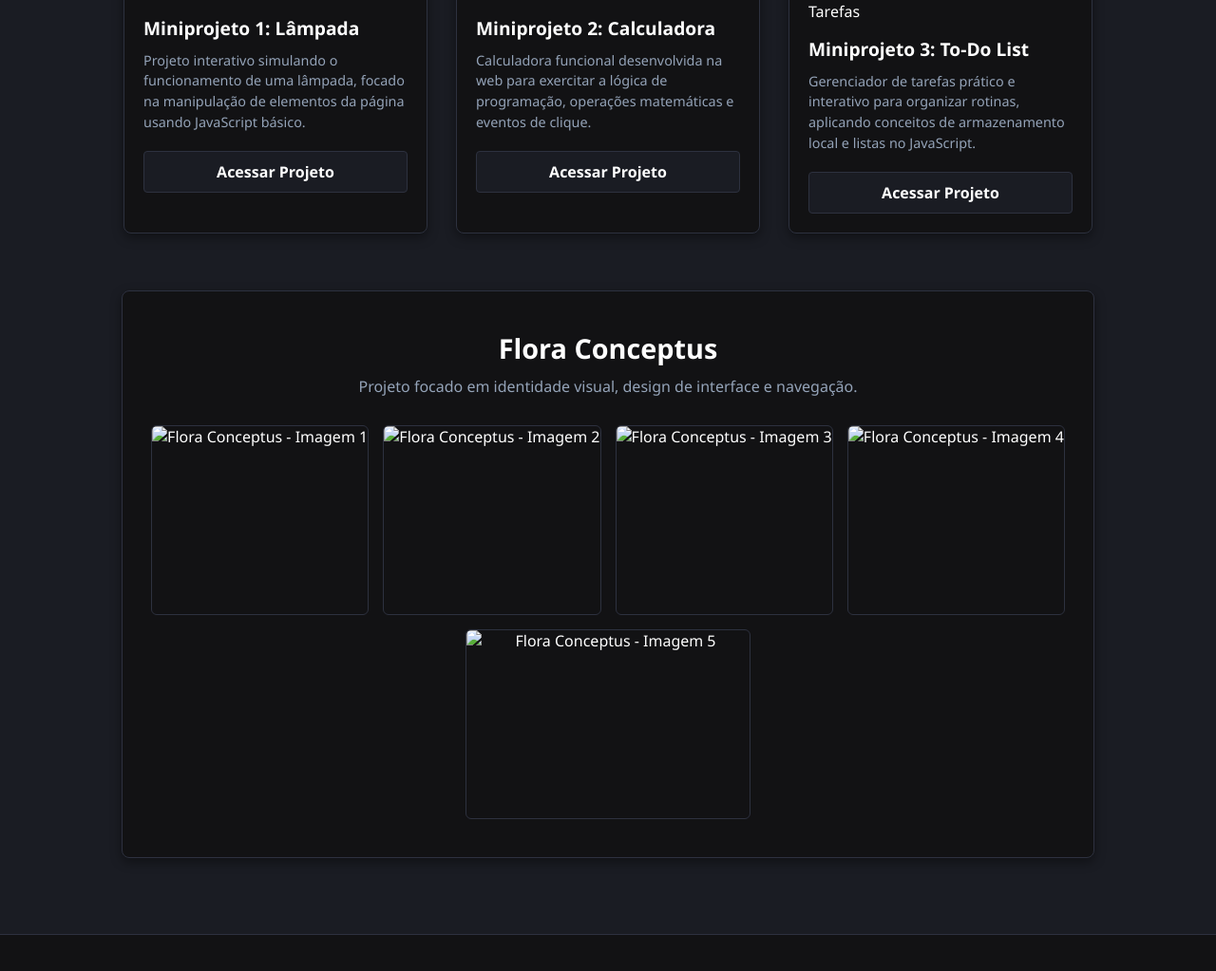
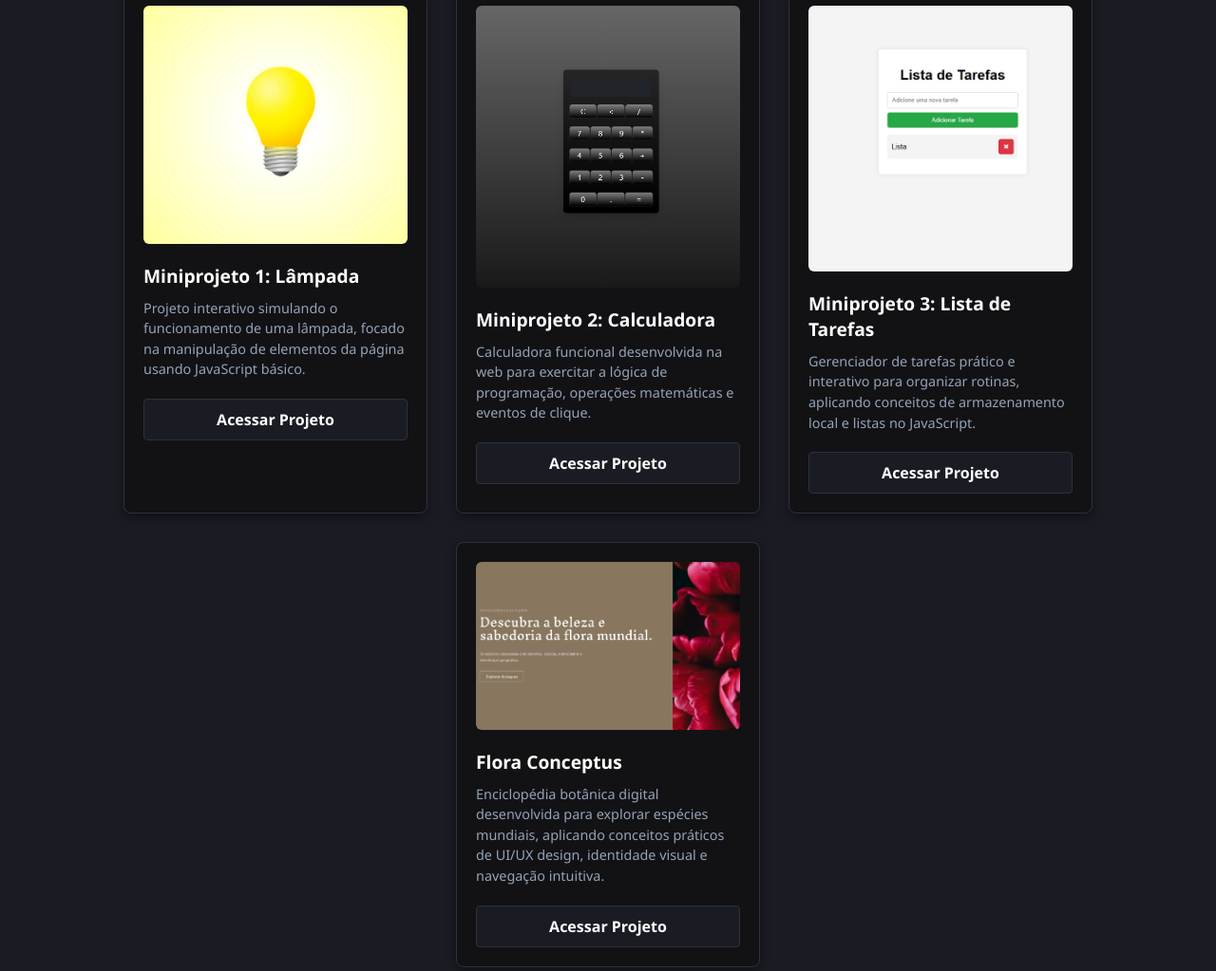
Before and after one commit to C3zwr/portifolio-simples, a plain HTML site: page index.html in a window 1280 px wide. Shown: the part 689-1712 px from the top of the page at 95% size. Drawn offline with Linux system fonts and the light colour scheme.

Commit message:
Add files via upload

```diff
--- a/index.html
+++ b/index.html
@@ -26,7 +26,7 @@
                 <p>Estou estudando com o objetivo de me tornar um programador profissional. Atualmente, foco meus esforços em aperfeiçoar os fundamentos do desenvolvimento de software e em fortalecer minha lógica de programação.</p>
             </div>
             <div class="foto-sobre">
-                <img src="minha-foto.jpg" alt="Foto de perfil de Gustavo Cezar">
+                <img src="assets/minha-foto.jpg" alt="Foto de perfil de Gustavo Cezar">
             </div>
         </div>
     </section>
@@ -38,41 +38,34 @@
         <div class="lista-projetos">
 
             <div class="cartao-projeto">
-                <img src="lampada.png" alt="Miniatura do Projeto Lâmpada">
+                <img src="assets/lampada.png" alt="Miniatura do Projeto Lâmpada">
                 <h3>Miniprojeto 1: Lâmpada</h3>
                 <p>Projeto interativo simulando o funcionamento de uma lâmpada, focado na manipulação de elementos da página usando JavaScript básico.</p>
                 <a href="https://c3zwr.github.io/Lampada---mini-projeto1/" class="botao-projeto" target="_blank">Acessar Projeto</a>
             </div>
 
             <div class="cartao-projeto">
-                <img src="calculadora.png" alt="Miniatura do Projeto Calculadora">
+                <img src="assets/calculadora.png" alt="Miniatura do Projeto Calculadora">
                 <h3>Miniprojeto 2: Calculadora</h3>
                 <p>Calculadora funcional desenvolvida na web para exercitar a lógica de programação, operações matemáticas e eventos de clique.</p>
                 <a href="https://c3zwr.github.io/Calculadora---mini-projeto2/" class="botao-projeto" target="_blank">Acessar Projeto</a>
             </div>
 
             <div class="cartao-projeto">
-                <img src="tarefas.png" alt="Miniatura do Projeto Lista de Tarefas">
-                <h3>Miniprojeto 3: To-Do List</h3>
+                <img src="assets/tarefas.png" alt="Miniatura do Projeto Lista de Tarefas">
+                <h3>Miniprojeto 3: Lista de Tarefas</h3>
                 <p>Gerenciador de tarefas prático e interativo para organizar rotinas, aplicando conceitos de armazenamento local e listas no JavaScript.</p>
                 <a href="https://c3zwr.github.io/Lista_tarefas---mini-projeto3/" class="botao-projeto" target="_blank">Acessar Projeto</a>
             </div>
 
+            <div class="cartao-projeto">
+                <img src="assets/Flora.png" alt="Flora Conceptus">
+                <h3>Flora Conceptus</h3>
+                <p>Enciclopédia botânica digital desenvolvida para explorar espécies mundiais, aplicando conceitos práticos de UI/UX design, identidade visual e navegação intuitiva.</p>
+                <a href="https://c3zwr.github.io/Flora-Conceptus/" class="botao-projeto" target="_blank">Acessar Projeto</a>
+            </div>
+
         </div>
-
-        <div class="projeto-destaque">
-            <h3>Flora Conceptus</h3>
-            <p>Projeto focado em identidade visual, design de interface e navegação.</p>
-
-            <div class="galeria-flora">
-                <img src="flora1.png" alt="Flora Conceptus - Imagem 1">
-                <img src="flora2.png" alt="Flora Conceptus - Imagem 2">
-                <img src="flora3.png" alt="Flora Conceptus - Imagem 3">
-                <img src="flora4.png" alt="Flora Conceptus - Imagem 4">
-                <img src="flora5.png" alt="Flora Conceptus - Imagem 5">
-            </div>
-        </div>
-
     </section>
 
     <section id="habilidades" class="secao-comum">
--- a/style.css
+++ b/style.css
@@ -325,49 +325,3 @@ h2 {
         flex-direction: column;
     }
 }
-
-/* --- PROJETO DESTAQUE: FLORA CONCEPTUS --- */
-.projeto-destaque {
-    background-color: #121214;
-    padding: 40px 30px;
-    border-radius: 8px;
-    border: 1px solid #2d313f;
-    box-shadow: 0 4px 12px rgba(0,0,0,0.4);
-    margin-top: 60px; /* Dá um espaço entre os 3 projetos de cima e este */
-    text-align: center;
-}
-
-.projeto-destaque h3 {
-    font-size: 1.8rem;
-    margin-bottom: 10px;
-    color: #ffffff;
-}
-
-.projeto-destaque p {
-    color: #94a3b8;
-    margin-bottom: 30px;
-    font-size: 1rem;
-}
-
-.galeria-flora {
-    display: flex;
-    flex-wrap: wrap; /* Faz as imagens quebrarem de linha no celular */
-    gap: 15px;
-    justify-content: center;
-}
-
-.galeria-flora img {
-    flex: 1;
-    min-width: 200px; /* Tamanho mínimo para não ficar invisível no celular */
-    max-width: 300px; /* Tamanho máximo para o PC */
-    height: 200px;
-    object-fit: cover; /* Corta e ajusta a imagem de forma inteligente */
-    border-radius: 6px;
-    border: 1px solid #2d313f;
-    transition: 0.3s ease;
-}
-
-.galeria-flora img:hover {
-    transform: scale(1.05); /* Dá um pequeno zoom ao passar o mouse */
-    border-color: #94a3b8;
-}
```
Also changed, not shown: assets/Flora.png (added), assets/calculadora.png (added), assets/lampada.png (added), assets/tarefas.png (added), 1 other file.
